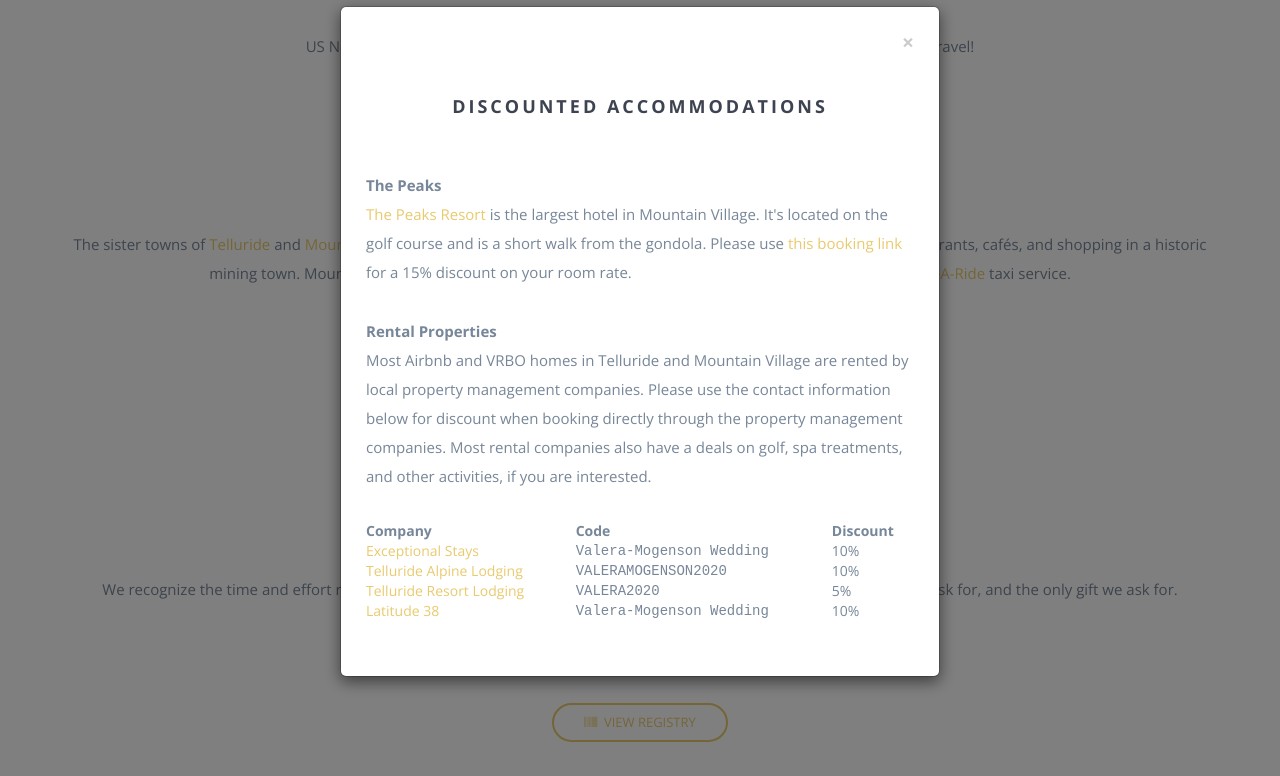
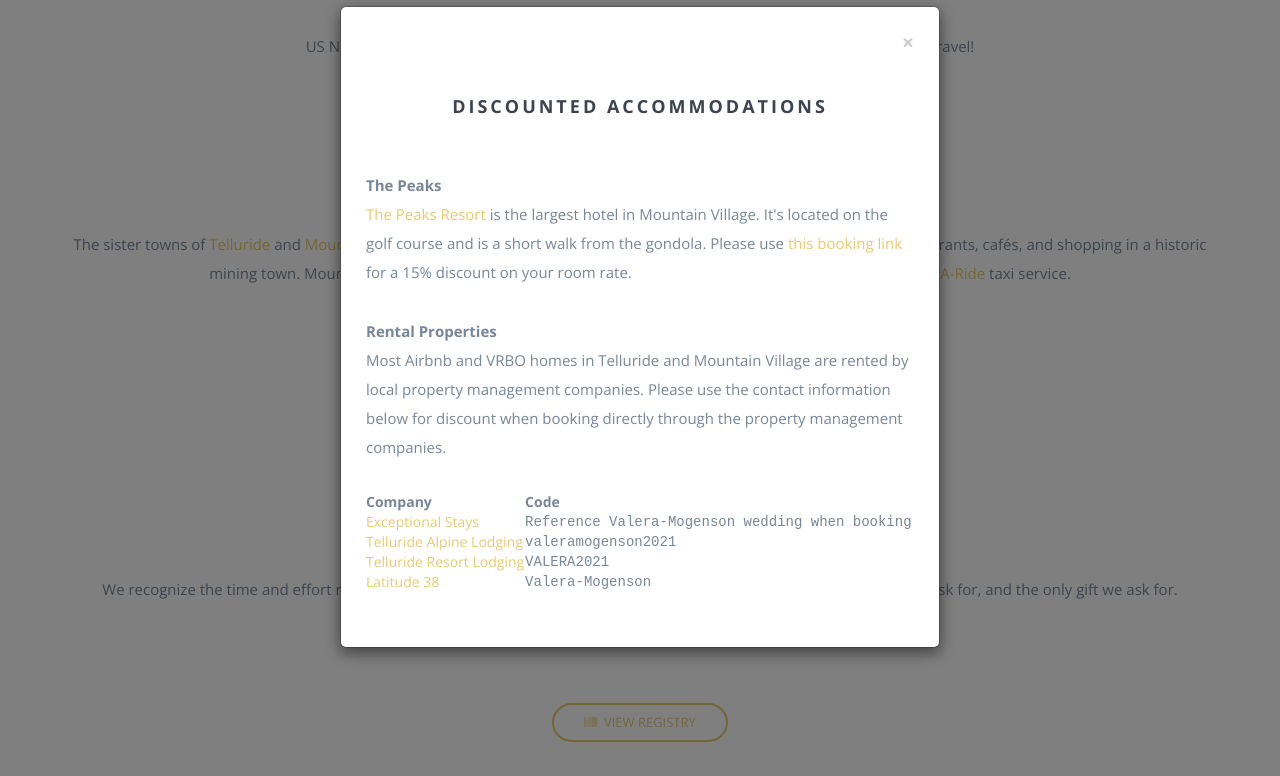
Before and after one commit to mogenson/mogenson.github.io, a website: page index.html in a window 1280 px wide. Both pictures are taken after a click on the link "BOOKING INFORMATION". Shown: the part 3550-4326 px from the top of the page. Drawn offline with nearby package versions, Linux system fonts and the light colour scheme; some packages are replaced by stand-ins of ours; a script that the page names is missing.

```diff
--- a/index.html
+++ b/index.html
@@ -305,32 +305,26 @@
                         <br>
                         Most Airbnb and VRBO homes in Telluride and Mountain Village are rented by local property management companies.
                         Please use the contact information below for discount when booking directly through the property management companies.
-                        Most rental companies also have a deals on golf, spa treatments, and other activities, if you are interested.
                         <table style="padding: 8px; width: 100%">
                           <tr>
                             <th>Company</th>
                             <th>Code</th>
-                            <th>Discount</th>
                           </tr>
                           <tr>
                             <td><a href="https://www.exceptionalstays.com">Exceptional Stays</a></td>
-                            <td style="font-family:monospace">Valera-Mogenson Wedding</td>
-                            <td>10%</td>
+                            <td style="font-family:monospace">Reference Valera-Mogenson wedding when booking</td>
                           </tr>
                           <tr>
                             <td><a href="https://www.telluridelodging.com/">Telluride Alpine Lodging</a></td>
-                            <td style="font-family:monospace">VALERAMOGENSON2020</td>
-                            <td>10%</td>
+                            <td style="font-family:monospace">valeramogenson2021</td>
                           </tr>
                           <tr>
                             <td><a href="https://tellurideresortlodging.com/">Telluride Resort Lodging</a></td>
-                            <td style="font-family:monospace">VALERA2020</td>
-                            <td>5%</td>
+                            <td style="font-family:monospace">VALERA2021</td>
                           </tr>
                           <tr>
                             <td><a href="https://www.latitude38vacationrentals.com/">Latitude 38</a></td>
-                            <td style="font-family:monospace">Valera-Mogenson Wedding</td>
-                            <td>10%</td>
+                            <td style="font-family:monospace">Valera-Mogenson</td>
                           </tr>
                         </table>
                     </p>
```
